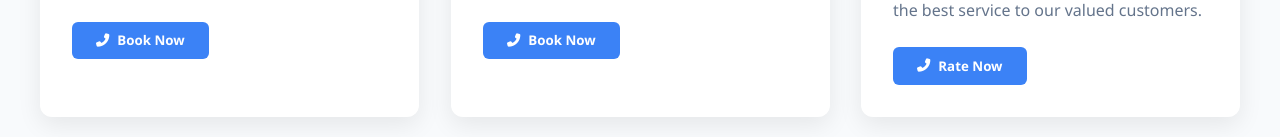
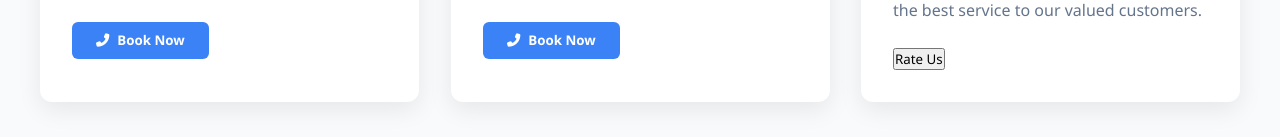
Before and after one commit to ahaag4/Electrician, a plain HTML site: page index.html in a window 1280 px wide. Shown: the part 1075-1212 px from the top of the page. Drawn offline with nearby package versions, Linux system fonts and the light colour scheme.

Commit message:
Update index.html

```diff
--- a/index.html
+++ b/index.html
@@ -823,9 +823,8 @@
         <h3>Rate Us</h3>
         <p>We would greatly appreciate your feedback. Please rate your experience so we can continue to improve and deliver the best service to our valued customers.</p>
         <div class="service-price"></div>
-        <button class="service-btn" onclick="window.location.href='Shukla Electricals https://g.page/r/CasKaApGSfK2EBM/review">
-          <i class="fas fa-phone-alt"></i> Rate Now
-        </button>
+        <button type="button" onclick="window.location.href='Shukla Electricals https://g.page/r/CasKaApGSfK2EBM/review'">Rate Us</button>
+
       </div>
     </div>
   </section>
```
